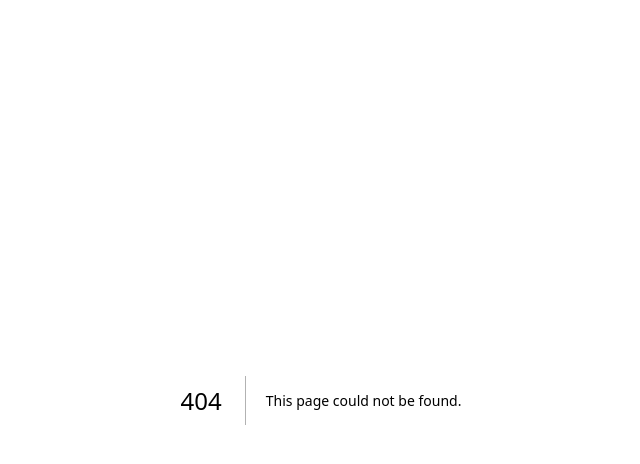
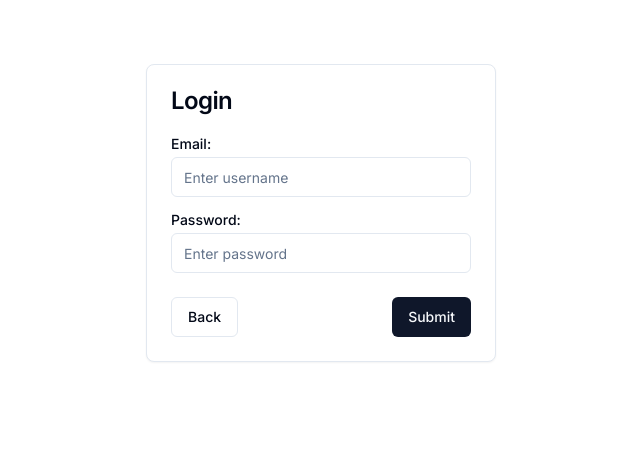
Before and after one commit to CarlosEllerma/FutureExpensesTracker, a Next.js app in the folder login_register/: page /creatingacc/login in a window 1280 px wide. Before the commit this address had no page. Shown: the top 464 px of the page, without its empty margins (319-959 px from the left). Built offline with nearby package versions, Linux system fonts and the light colour scheme.

Commit message:
Finish connecting pages register login dashboard

```diff
--- a/login_register/src/app/login/page.tsx
+++ b/login_register/src/app/creatingacc/login/page.tsx
@@ -17,8 +17,7 @@ export default function Login() {
       <div className="flex justify-center pt-16">
         <Card className="w-[350px]">
           <CardHeader>
-            <CardTitle>Register Account</CardTitle>
-            <CardTitle className="text-lg"> Enter Personal Details </CardTitle>
+            <CardTitle>Login</CardTitle>
           </CardHeader>
           <CardContent>
             <form>
@@ -28,25 +27,19 @@ export default function Login() {
                   <Input id="Username" placeholder="Enter username" />
                 </div>
                 <div className="flex flex-col space-y-1.5">
-                  <Label htmlFor="name">Username:</Label>
-                  <Input id="Username" placeholder="Enter username" />
-                </div>
-                <div className="flex flex-col space-y-1.5">
                   <Label htmlFor="name">Password:</Label>
                   <Input id="name" placeholder="Enter password" />
-                </div>
-                <div className="flex flex-col space-y-1.5">
-                  <Label htmlFor="name">Confirm Password:</Label>
-                  <Input id="password" placeholder="Confirm password" />
                 </div>
               </div>
             </form>
           </CardContent>
           <CardFooter className="flex justify-between">
-            <Link href="/registration">
+            <Link href="/">
               <Button variant="outline">Back</Button>
             </Link>
+            <Link href="/dashboard">
             <Button>Submit</Button>
+            </Link>
           </CardFooter>
         </Card>
       </div>
```
Also changed, not shown: login_register/src/app/creatingacc/registration/page.tsx (renamed from login_register/src/app/registration/page.tsx), login_register/src/app/creatingacc/registration1/page.tsx (renamed from login_register/src/app/registration1/page.tsx), login_register/src/app/dashboard/page.tsx (renamed from login_register/src/app/dashboard/page1.tsx).
